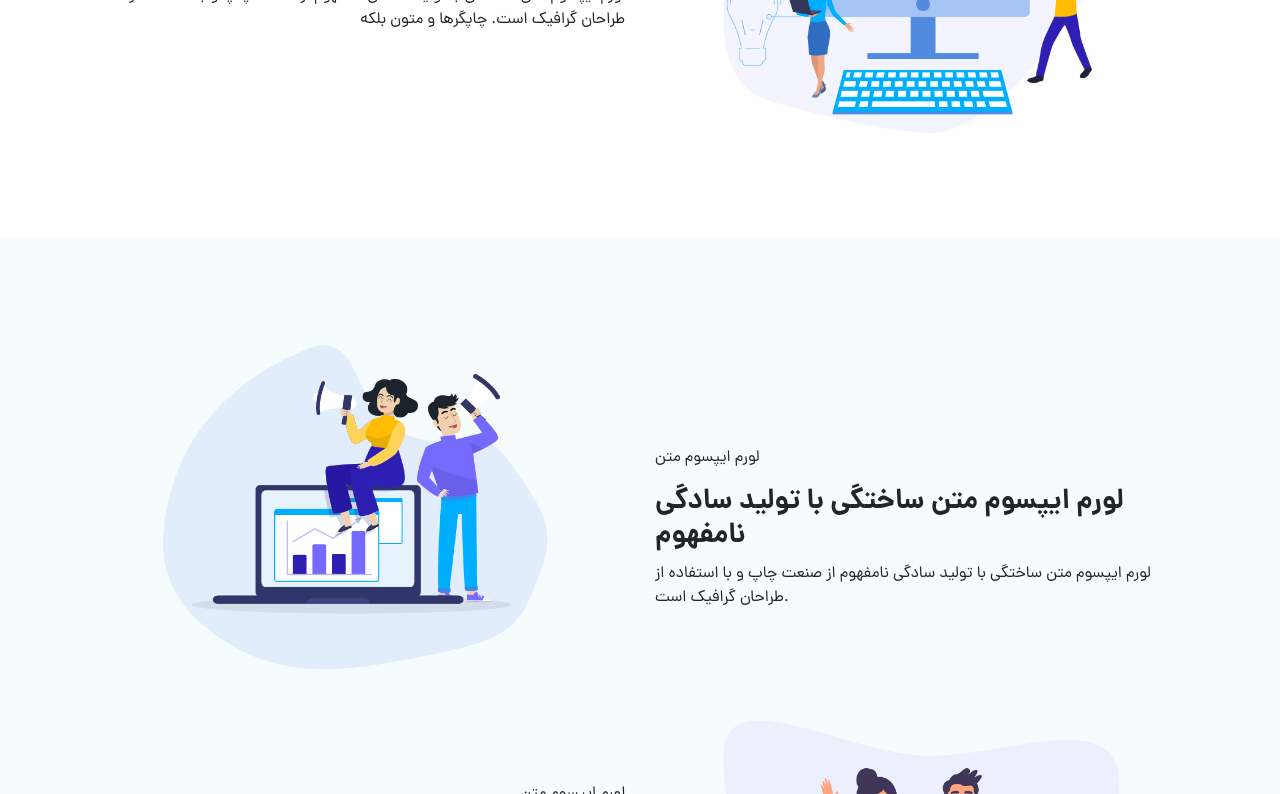
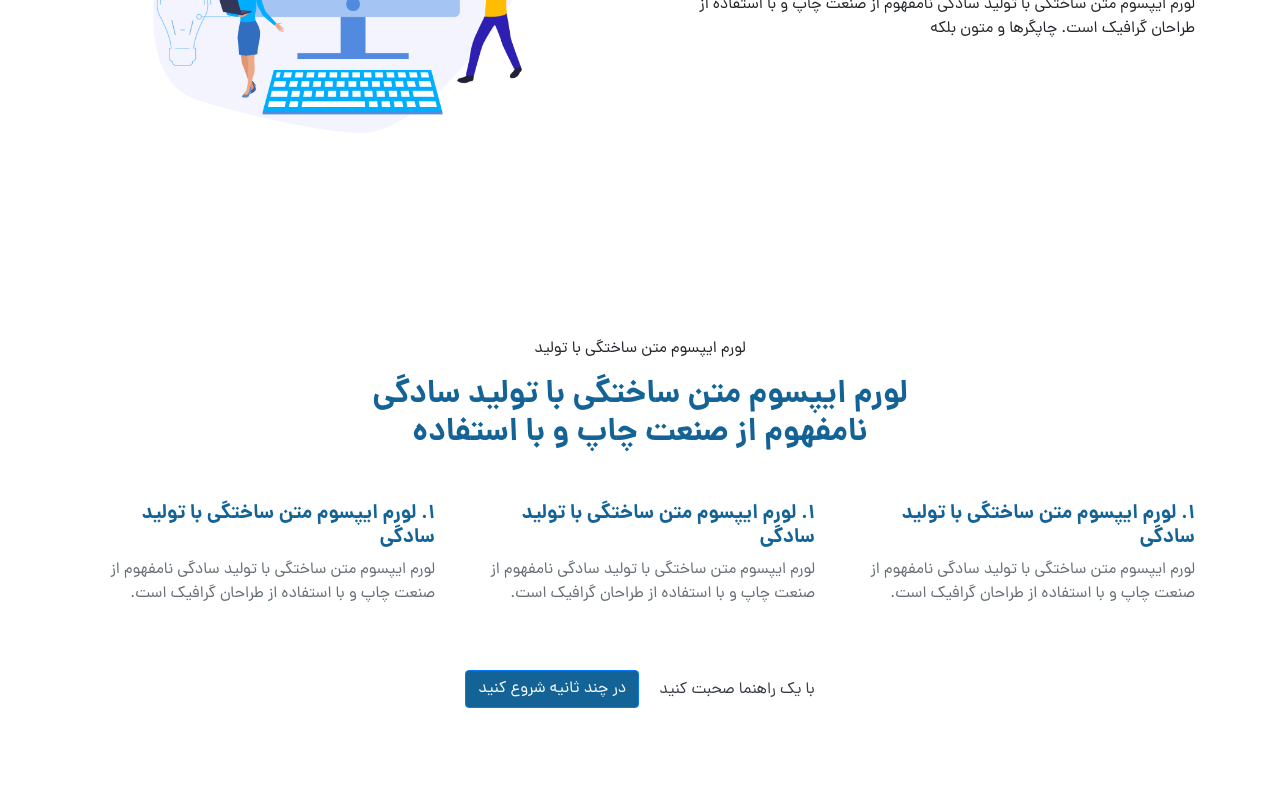
Before and after one commit to meyQuery/risloo-public, a website: page index.html in a window 1280 px wide. Shown: the part 410-1204 px from the top of the page. Drawn offline with Linux system fonts and the light colour scheme.

Commit message:
Add a new section

```diff
--- a/index.html
+++ b/index.html
@@ -40,18 +40,52 @@
         <div class="container">
             <div class="row">
                 <div class="col-md-6 col-lg-6">
+                    <div class="d-flex flex-column justify-content-center h-md-100 h-lg-100 h-xl-100">
+                        <h5 class="text-secondary mb-3">لورم ایپسوم متن ساختگی با تولید سادگی</h5>
+                        <h2 class="h1 mb-3 font-weight-bolder">لورم ایپسوم متن ساختگی با تولید سادگی نامفهوم از صنعت</h2>
+                        <p class="mb-0">لورم ایپسوم متن ساختگی با تولید سادگی نامفهوم از صنعت چاپ و با استفاده از طراحان
+                            گرافیک است. چاپگرها و متون بلکه</p>
+                    </div>
+                </div>
+                <div class="col-md-6 col-lg-6">
                     <div class="d-flex justify-content-center align-items-center mb-3 mb-md-0 mb-lg-0 mb-xl-0">
                         <img src="dist/images/header.png" alt="" class="img-fluid img-landing">
                     </div>
                 </div>
-                <div class="col-md-6 col-lg-6">
-                    <div class="d-flex flex-column justify-content-center h-md-100 h-lg-100 h-xl-100">
-                        <h5 class="text-secondary mb-3">لورم ایپسوم متن ساختگی با تولید سادگی</h5>
-                        <h2 class="mb-3">لورم ایپسوم متن ساختگی با تولید سادگی نامفهوم از صنعت</h2>
-                        <p class="mb-0">لورم ایپسوم متن ساختگی با تولید سادگی نامفهوم از صنعت چاپ و با استفاده از طراحان
-                            گرافیک است. چاپگرها و متون بلکه</p>
+            </div>
+        </div>
+    </section>
+
+    <section class="section-padding">
+        <div class="container">
+            <div class="text-center preheader fs-16 mb-3">لورم ایپسوم متن ساختگی با تولید</div>
+            <h2 class="text-center font-weight-bolder mb-5" style="color: #146396;">
+                <span class="d-block">لورم ایپسوم متن ساختگی با تولید سادگی</span>
+                <span>نامفهوم از صنعت چاپ و با استفاده</span>
+            </h2>
+            <div class="row mb-5">
+                <div class="col-xl-4">
+                    <div>
+                        <h3 class="subheading font-weight-bolder mb-2 fs-20" style="color: #146396;;">۱. لورم ایپسوم متن ساختگی با تولید سادگی</h3>
+                        <p class="fs-16" style="color: #646e73;">لورم ایپسوم متن ساختگی با تولید سادگی نامفهوم از صنعت چاپ و با استفاده از طراحان گرافیک است.</p>
                     </div>
                 </div>
+                <div class="col-xl-4">
+                    <div>
+                        <h3 class="subheading font-weight-bolder mb-2 fs-20" style="color: #146396;;">۱. لورم ایپسوم متن ساختگی با تولید سادگی</h3>
+                        <p class="fs-16" style="color: #646e73;">لورم ایپسوم متن ساختگی با تولید سادگی نامفهوم از صنعت چاپ و با استفاده از طراحان گرافیک است.</p>
+                    </div>
+                </div>
+                <div class="col-xl-4">
+                    <div>
+                        <h3 class="subheading font-weight-bolder mb-2 fs-20" style="color: #146396;;">۱. لورم ایپسوم متن ساختگی با تولید سادگی</h3>
+                        <p class="fs-16" style="color: #646e73;">لورم ایپسوم متن ساختگی با تولید سادگی نامفهوم از صنعت چاپ و با استفاده از طراحان گرافیک است.</p>
+                    </div>
+                </div>
+            </div>
+            <div class="text-center">
+                <a href="#" class="text-dark ml-3">با یک راهنما صحبت کنید</a>
+                <a href="#" class="btn btn-primary" style="background-color: #146396;">در چند ثانیه شروع کنید</a>
             </div>
         </div>
     </section>
@@ -282,20 +316,6 @@
         </div>
     </section>
 
-    <section class="section-rotate section-padding section-colored">
-        <div class="container">
-            <div class="flex">
-                <div class="card-r">
-                    <div class="card-r-transform"></div>
-                    <div class="card-r-content">
-                        <div class="card-r-title">عنوان</div>
-                        <p class="card-r-p">متن آزمایشی برای این کارت</p>
-                    </div>
-                </div>
-            </div>
-        </div>
-    </section>
-
     <section class="section-brands section-padding bg-dark">
         <div class="container">
             <div class="d-flex flex-wrap justify-content-center">
```
